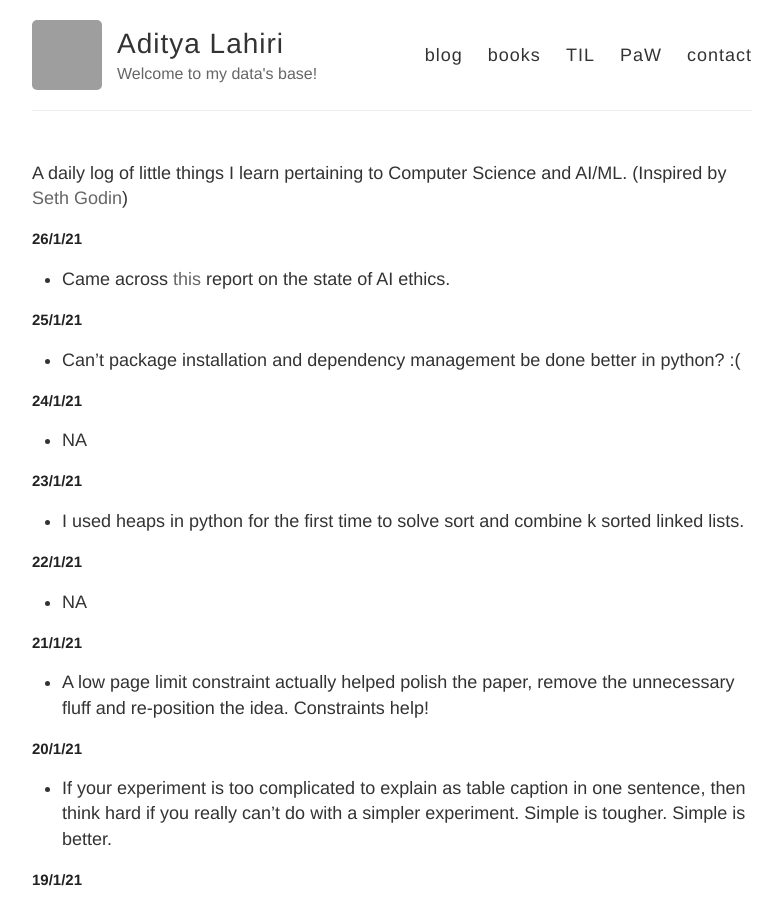
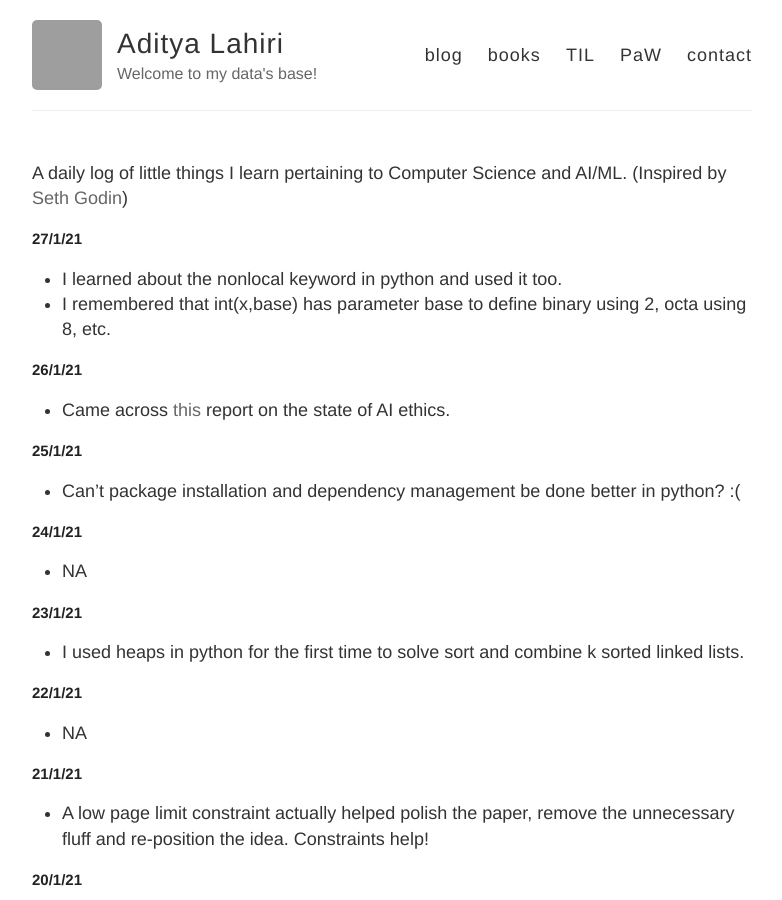
Before and after one commit to adityalahiri/adityalahiri.github.io, a Jekyll site: the page built from TIL.md, in a window 1280 px wide and 900 px high. Shown: the whole window, without its empty margins (248-1030 px from the left). Built offline with Jekyll 4.4.1, drawn with Linux system fonts in a browser that asks for light colours; our own code applies the rules of GitHub Pages for plain Markdown files; grey boxes are pictures that could not be loaded.

Commit message:
Update for 27/1

```diff
--- a/TIL.md
+++ b/TIL.md
@@ -1,5 +1,10 @@
 A daily log of little things I learn pertaining to Computer Science and AI/ML.
 (Inspired by [Seth Godin](https://seths.blog/))
+
+## 27/1/21
+
+* I learned about the nonlocal keyword in python and used it too.
+* I remembered that int(x,base) has parameter base to define binary using 2, octa using 8, etc.
 
 ## 26/1/21
 
```
